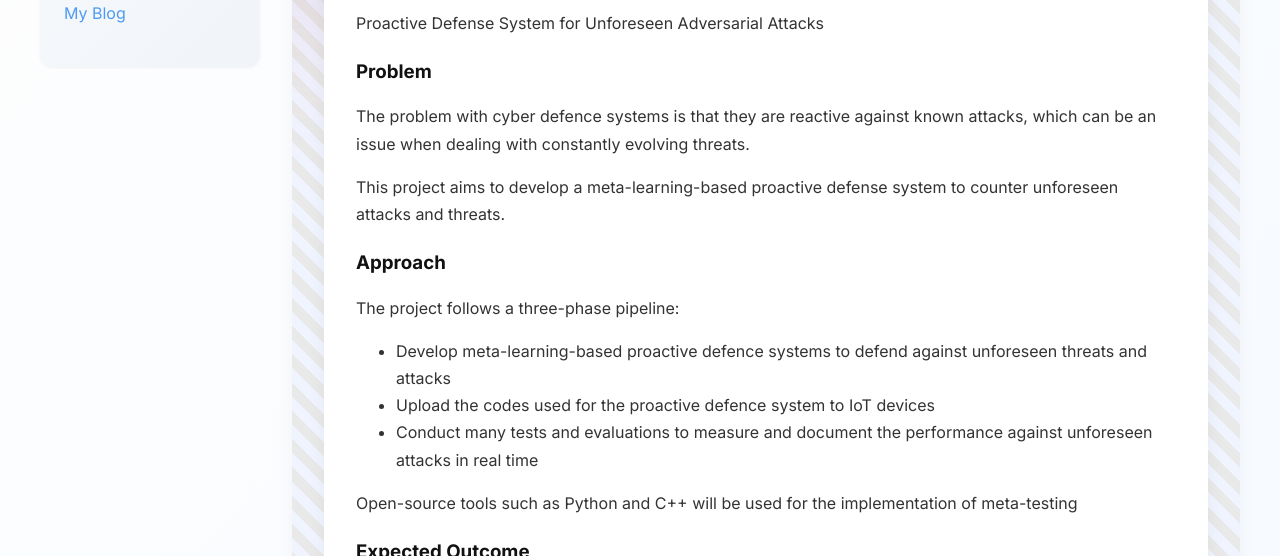
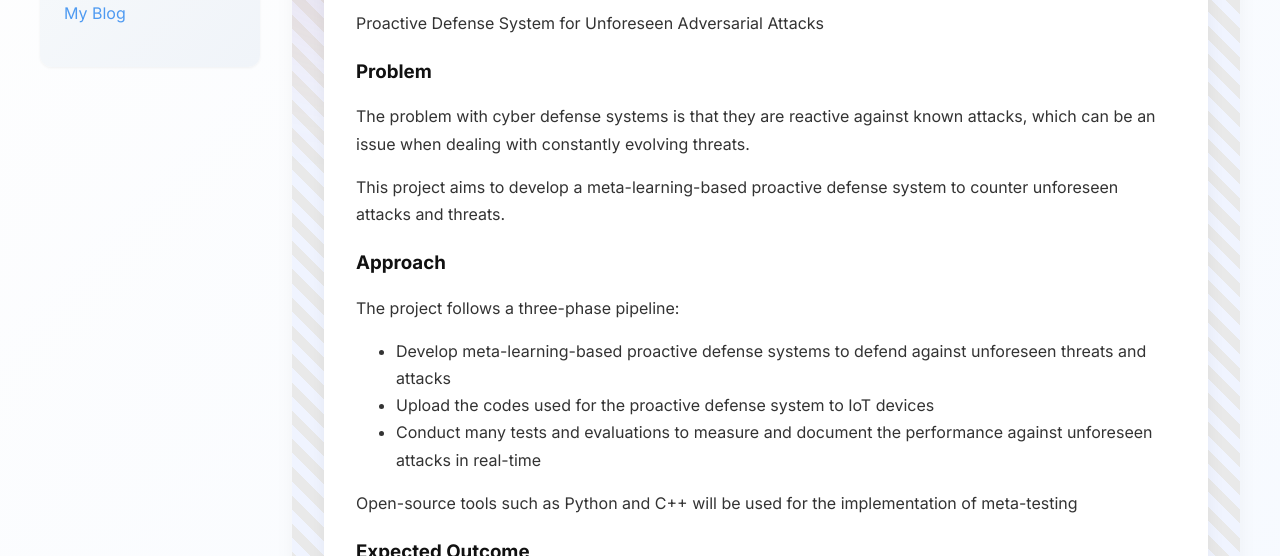
Before and after one commit to Tyrell-Adams/Tyrell-Adams.github.io, a Jekyll site: the page built from pages/about-my-project.md, in a window 1280 px wide. Shown: the part 268-824 px from the top of the page. Built offline with Jekyll 4.4.1, drawn with Linux system fonts in a browser that asks for light colours.

Commit message:
Update about-my-project.md

```diff
--- a/pages/about-my-project.md
+++ b/pages/about-my-project.md
@@ -7,15 +7,15 @@ subtitle: Proactive Defense System
 project_title: "Proactive Defense System for Unforeseen Adversarial Attacks"
 
 problem: |
- The problem with cyber defence systems is that they are reactive against known attacks, which can be an issue when dealing with constantly evolving threats.
+ The problem with cyber defense systems is that they are reactive against known attacks, which can be an issue when dealing with constantly evolving threats.
 
   This project aims to develop a meta-learning-based proactive defense system to counter unforeseen attacks and threats.
 approach: |
   The project follows a three-phase pipeline:
 
-  - Develop meta-learning-based proactive defence systems to defend against unforeseen threats and attacks
-  - Upload the codes used for the proactive defence system to IoT devices
-  - Conduct many tests and evaluations to measure and document the performance against unforeseen attacks in real time
+  - Develop meta-learning-based proactive defense systems to defend against unforeseen threats and attacks
+  - Upload the codes used for the proactive defense system to IoT devices
+  - Conduct many tests and evaluations to measure and document the performance against unforeseen attacks in real-time
 
   Open-source tools such as Python and C++ will be used for the implementation of meta-testing
 
```
